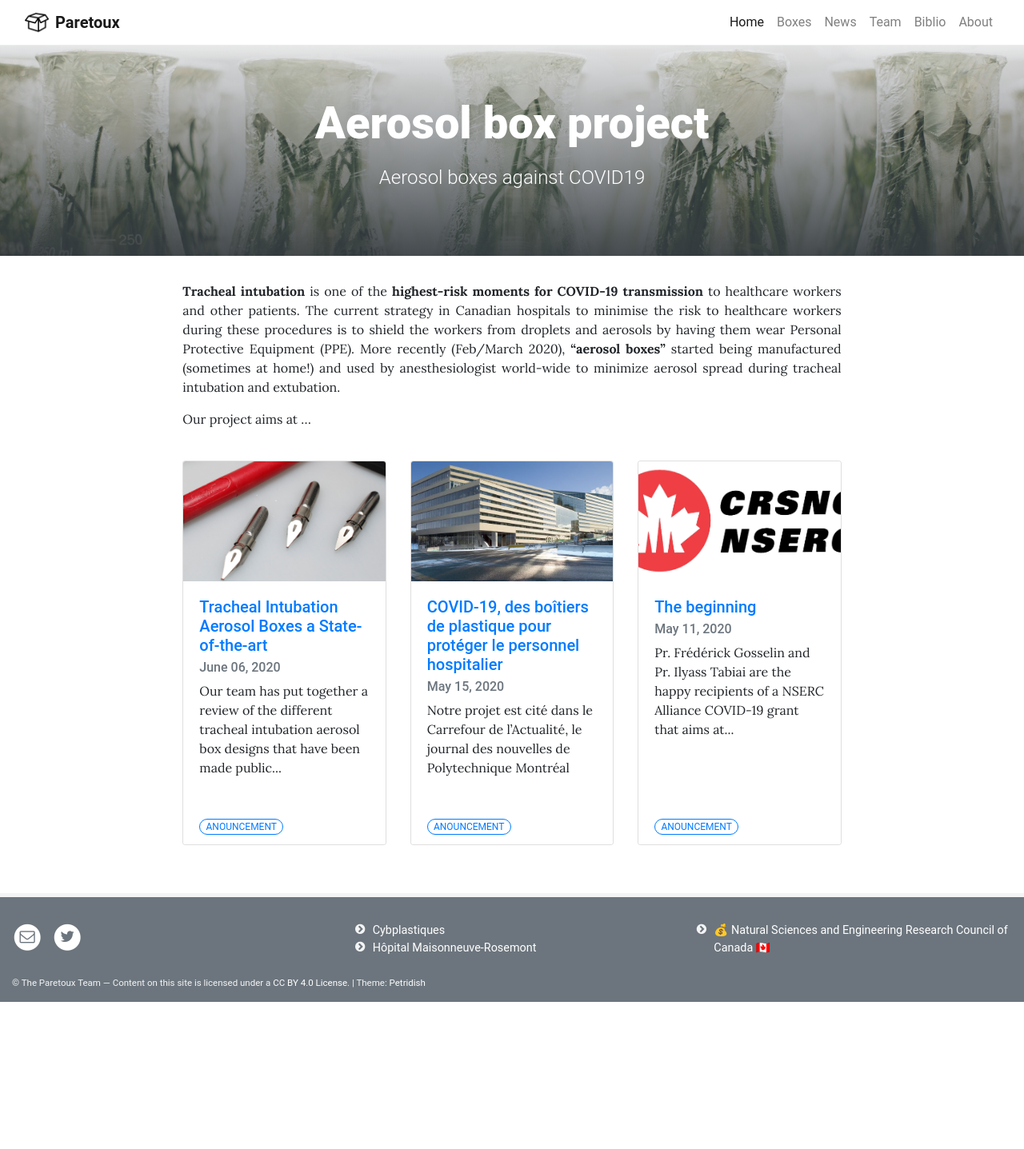
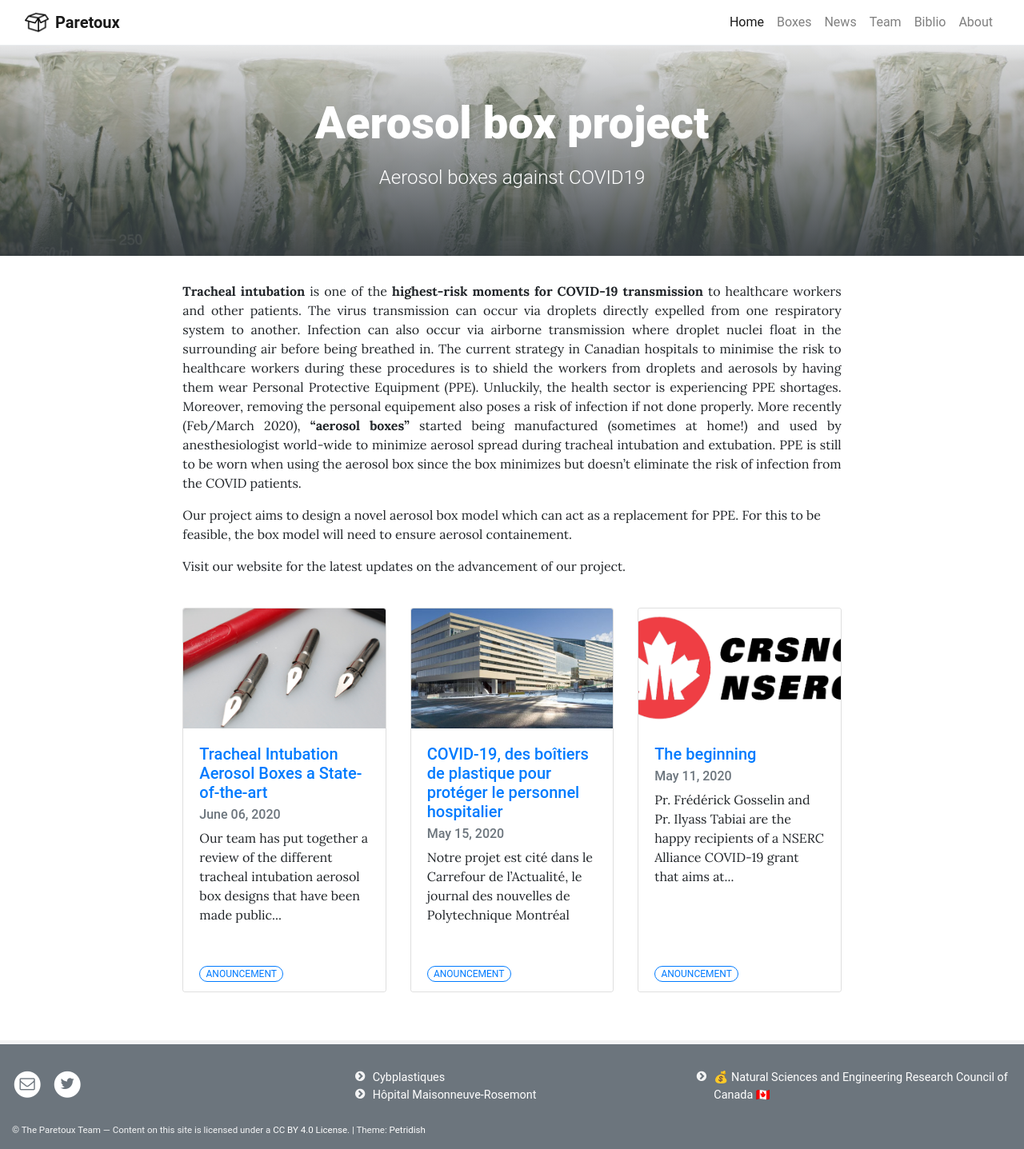
Before and after one commit to paretoux/paretoux.github.io, a Jekyll site: the page built from pages/home.md, in a window 1280 px wide. Shown: the whole page at 80% size. Built offline with Jekyll 4.4.1, drawn with Linux system fonts in a browser that asks for light colours; before the commit the page ends 1253 px from its top, so only the background shows below that.

Commit message:
Update home.md

```diff
--- a/pages/home.md
+++ b/pages/home.md
@@ -6,8 +6,10 @@ background: /assets/img/chuttersnap-146799-unsplash.jpg
 permalink: /
 ---
 
-**Tracheal intubation** is one of the **highest-risk moments for COVID-19 transmission** to healthcare workers and other patients. The current strategy in Canadian hospitals to minimise the risk to healthcare workers during these procedures is to shield the workers from droplets and aerosols by having them wear Personal Protective Equipment (PPE). More recently (Feb/March 2020), **"aerosol boxes"** started being manufactured (sometimes at home!) and used by anesthesiologist world-wide to minimize aerosol spread during tracheal intubation and extubation.
+**Tracheal intubation** is one of the **highest-risk moments for COVID-19 transmission** to healthcare workers and other patients. The virus transmission can occur via droplets directly expelled from one respiratory system to another. Infection can also occur via airborne transmission where droplet nuclei float in the surrounding air before being breathed in. The current strategy in Canadian hospitals to minimise the risk to healthcare workers during these procedures is to shield the workers from droplets and aerosols by having them wear Personal Protective Equipment (PPE). Unluckily, the health sector is experiencing PPE shortages. Moreover, removing the personal equipement also poses a risk of infection if not done properly. More recently (Feb/March 2020), **"aerosol boxes"** started being manufactured (sometimes at home!) and used by anesthesiologist world-wide to minimize aerosol spread during tracheal intubation and extubation. PPE is still to be worn when using the aerosol box since the box minimizes but doesn't eliminate the risk of infection from the COVID patients.
 {: style="text-align: justify;"}
 
-Our project aims at ...
+Our project aims to design a novel aerosol box model which can act as a replacement for PPE. For this to be feasible, the box model will need to ensure aerosol containement.
+
+Visit our website for the latest updates on the advancement of our project.
 {: style="text-align: justify;"}
```
